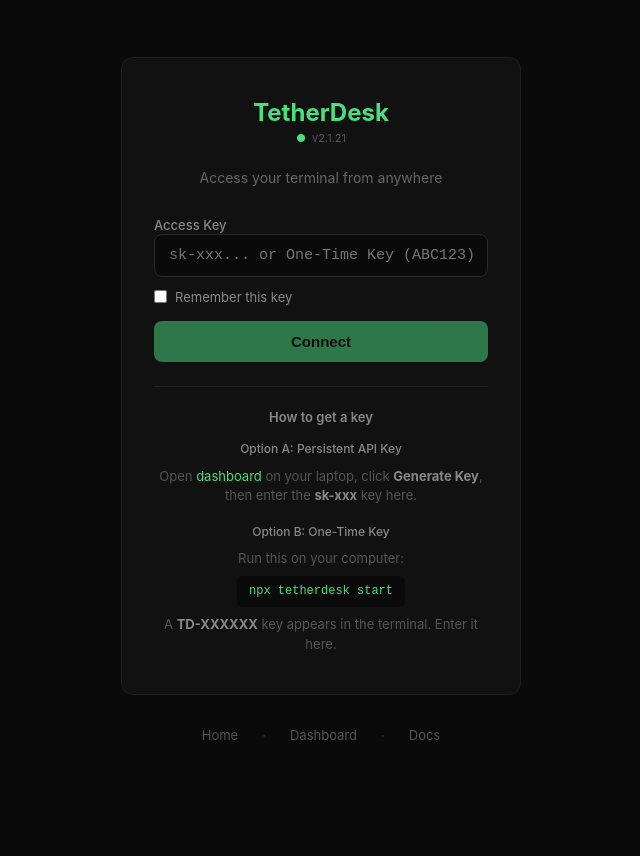
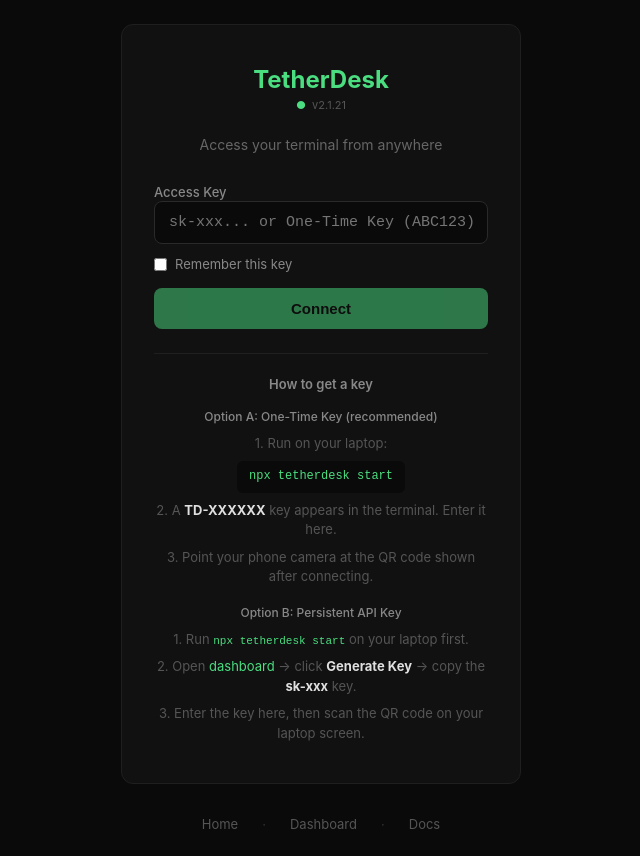
Before and after one commit to wi5nuu/Tetherdesk, a Next.js app in the folder apps/web/: page /access in a window 1280 px wide. Shown: the whole page, without its empty margins (319-959 px from the left). Before the commit the page ends 800 px from the top, so only its background shows below. Built offline with nearby package versions, Linux system fonts and the light colour scheme.

Commit message:
fix: access page — clarify agent must run first, reorder options, clearer step-by-step instructions

```diff
--- a/apps/web/app/access/page.tsx
+++ b/apps/web/app/access/page.tsx
@@ -148,22 +148,31 @@
         <div style={s.setup}>
           <div style={{ fontWeight: 600, color: "#888", marginBottom: 12 }}>How to get a key</div>
 
-          <div style={{ fontWeight: 500, fontSize: 12, color: "#888" }}>Option A: Persistent API Key</div>
+          <div style={{ fontWeight: 500, fontSize: 12, color: "#888" }}>Option A: One-Time Key (recommended)</div>
           <div style={s.setupStep}>
-            Open{" "}
+            1. Run on your laptop:
+          </div>
+          <div style={s.setupCode}>npx tetherdesk start</div>
+          <div style={s.setupStep}>
+            2. A <strong style={{ color: "#e0e0e0" }}>TD-XXXXXX</strong> key appears in the terminal. Enter it here.
+          </div>
+          <div style={s.setupStep}>
+            3. Point your phone camera at the QR code shown after connecting.
+          </div>
+
+          <div style={{ fontWeight: 500, fontSize: 12, color: "#888", marginTop: 16 }}>Option B: Persistent API Key</div>
+          <div style={s.setupStep}>
+            1. Run <code style={{ color: "#4ade80", fontSize: 11 }}>npx tetherdesk start</code> on your laptop first.
+          </div>
+          <div style={s.setupStep}>
+            2. Open{" "}
             <Link href="/dashboard" className="link-hover" style={{ color: "#4ade80", textDecoration: "none" }}>
               dashboard
             </Link>{" "}
-            on your laptop, click <strong style={{ color: "#888" }}>Generate Key</strong>, then enter the <strong style={{ color: "#888" }}>sk-xxx</strong> key here.
+            → click <strong style={{ color: "#e0e0e0" }}>Generate Key</strong> → copy the <strong style={{ color: "#e0e0e0" }}>sk-xxx</strong> key.
           </div>
-
-          <div style={{ fontWeight: 500, fontSize: 12, color: "#888", marginTop: 16 }}>Option B: One-Time Key</div>
           <div style={s.setupStep}>
-            Run this on your computer:
-          </div>
-          <div style={s.setupCode}>npx tetherdesk start</div>
-          <div style={s.setupStep}>
-            A <strong style={{ color: "#888" }}>TD-XXXXXX</strong> key appears in the terminal. Enter it here.
+            3. Enter the key here, then scan the QR code on your laptop screen.
           </div>
         </div>
 
```
